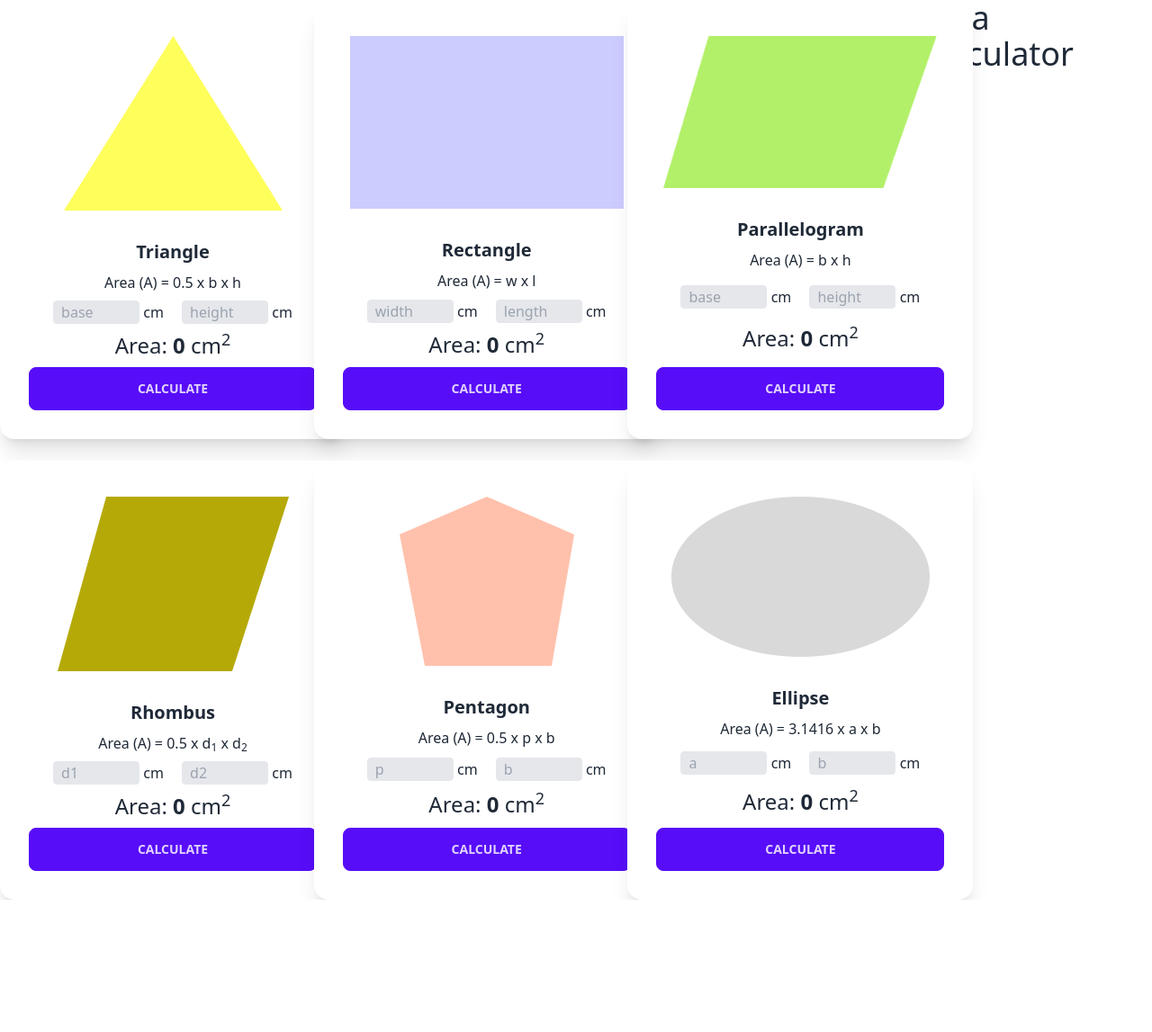
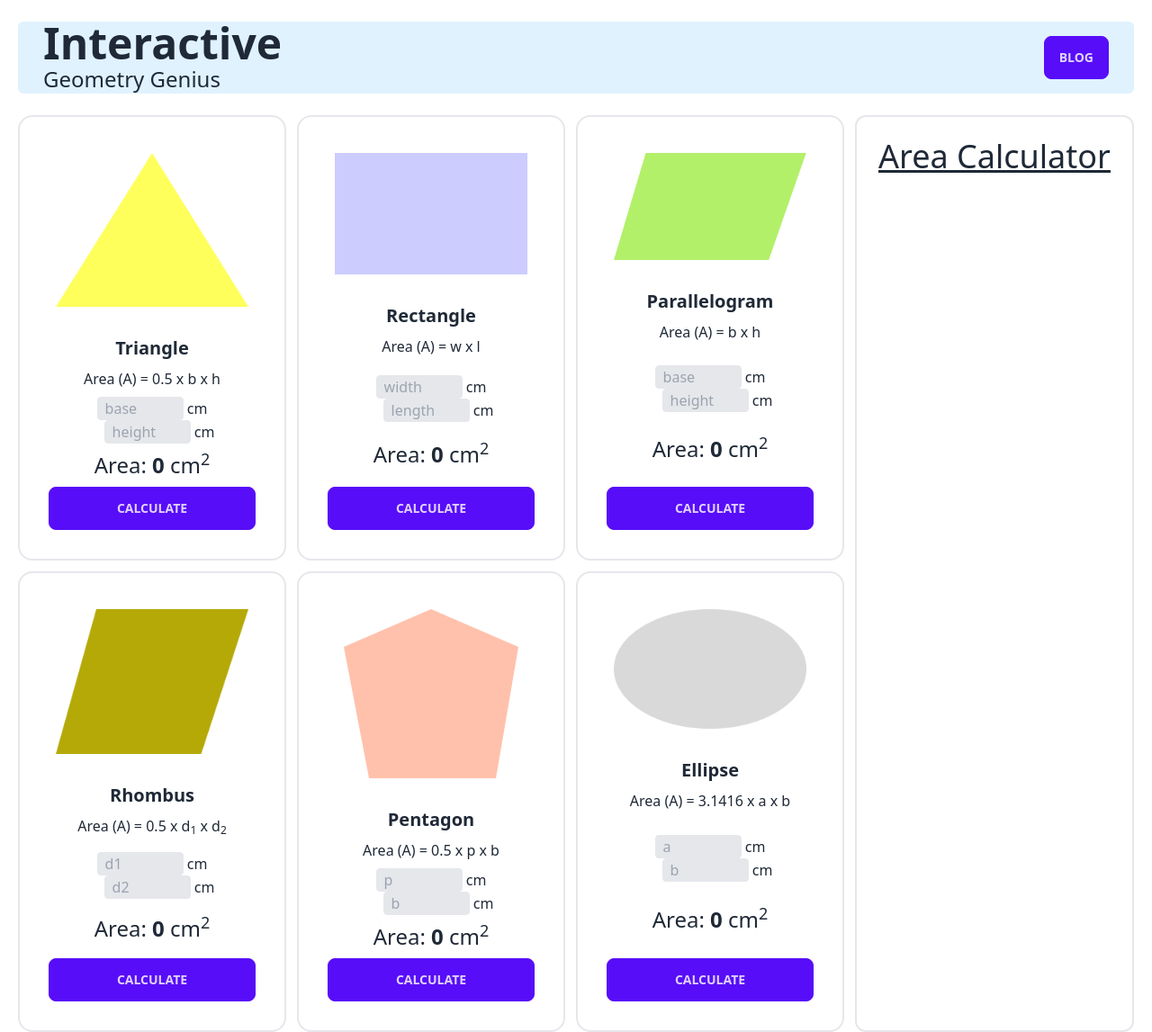
Before and after one commit to shakia-ripa/Geometry_Genius, a plain HTML site: page index.html in a window 1280 px wide. Shown: the whole page at 90% size. Before the commit the page ends 1000 px from the top, so only its background shows below. Drawn offline with nearby package versions, Linux system fonts and the light colour scheme.

Commit message:
done header section

```diff
--- a/index.html
+++ b/index.html
@@ -12,15 +12,21 @@
 
 <body>
     <header>
-
+        <div class="flex justify-between items-center my-6 mx-5 px-7 bg-sky-100	rounded-md">
+            <div>
+                <h1 class="text-5xl font-semibold">Interactive</h1>
+                <h4 class="text-2xl">Geometry Genius</h4>
+            </div>
+            <button class="btn btn-primary">Blog</button>
+        </div>
     </header>
     <main>
         <!-- container -->
-        <div class="w-full flex flex-col lg:flex-row">
+        <div class="w-calc(100% - 20px) flex flex-col gap-3 mx-5 lg:flex-row">
             <!-- shapes container -->
-            <div class="w-full flex-1 grid grid-cols-1 md:grid-cols-2 lg:grid-cols-3 lg:w-3/4 gap-6">
+            <div class="w-full flex-1 grid grid-cols-1 md:grid-cols-2 lg:grid-cols-3 lg:w-3/4 gap-3">
                 <!-- Triangle card  -->
-                <div class="card w-96 bg-base-100 shadow-xl">
+                <div class="card bg-base-100 border-2">
                     <figure class="px-10 pt-10">
                         <img src="./images/triangle.png" alt="Shoes" />
                     </figure>
@@ -40,7 +46,7 @@
                     </div>
                 </div>
                 <!-- Rectangle card  -->
-                <div class="card w-96 bg-base-100 shadow-xl">
+                <div class="card bg-base-100 border-2">
                     <figure class="px-10 pt-10">
                         <img src="./images/rectangle.png" alt="Shoes"  />
                     </figure>
@@ -60,7 +66,7 @@
                     </div>
                 </div>
                 <!-- Parallelogram card  -->
-                <div class="card w-96 bg-base-100 shadow-xl">
+                <div class="card bg-base-100 border-2">
                     <figure class="px-10 pt-10">
                         <img src="./images/parallelogram.png" alt="Shoes"  />
                     </figure>
@@ -80,7 +86,7 @@
                     </div>
                 </div>
                 <!-- Rhombus card  -->
-                <div class="card w-96 bg-base-100 shadow-xl">
+                <div class="card bg-base-100 border-2">
                     <figure class="px-10 pt-10">
                         <img src="./images/rhombus.png" alt="Shoes"  />
                     </figure>
@@ -100,7 +106,7 @@
                     </div>
                 </div>
                 <!-- Pentagon card  -->
-                <div class="card w-96 bg-base-100 shadow-xl">
+                <div class="card bg-base-100 border-2">
                     <figure class="px-10 pt-10">
                         <img src="./images/pentagon.png" alt="Shoes"  />
                     </figure>
@@ -120,7 +126,7 @@
                     </div>
                 </div>
                 <!-- Ellipse card  -->
-                <div class="card w-96 bg-base-100 shadow-xl">
+                <div class="card bg-base-100 border-2">
                     <figure class="px-10 pt-10">
                         <img src="./images/ellipse.png" alt="Shoes"  />
                     </figure>
@@ -142,9 +148,8 @@
 
             </div>
             <!-- area calculator -->
-            <div>
-                <div class="w-full text-4xl lg:w-3/12">Area Calculator</div>
-
+            <div class="w-full lg:w-3/12 text-center border-2 rounded-xl">
+                <div class="text-4xl mt-6 underline">Area Calculator</div>
             </div>
         </div>
     </main>
--- a/js/area-calculate.js
+++ b/js/area-calculate.js
@@ -11,12 +11,8 @@ function calculateRectangleArea(){
     setAreaOfShape('rectangle-area', area);
 }
 function calculateParallelogramArea(){
-    // get triangle base
     const base = returnInputFieldValue('parallelogram-base');
-
-    // get triangle base
     const height = returnInputFieldValue('parallelogram-height');
-
     const area = base* height;
     setAreaOfShape('parallelogram-area', area);
 }
```
